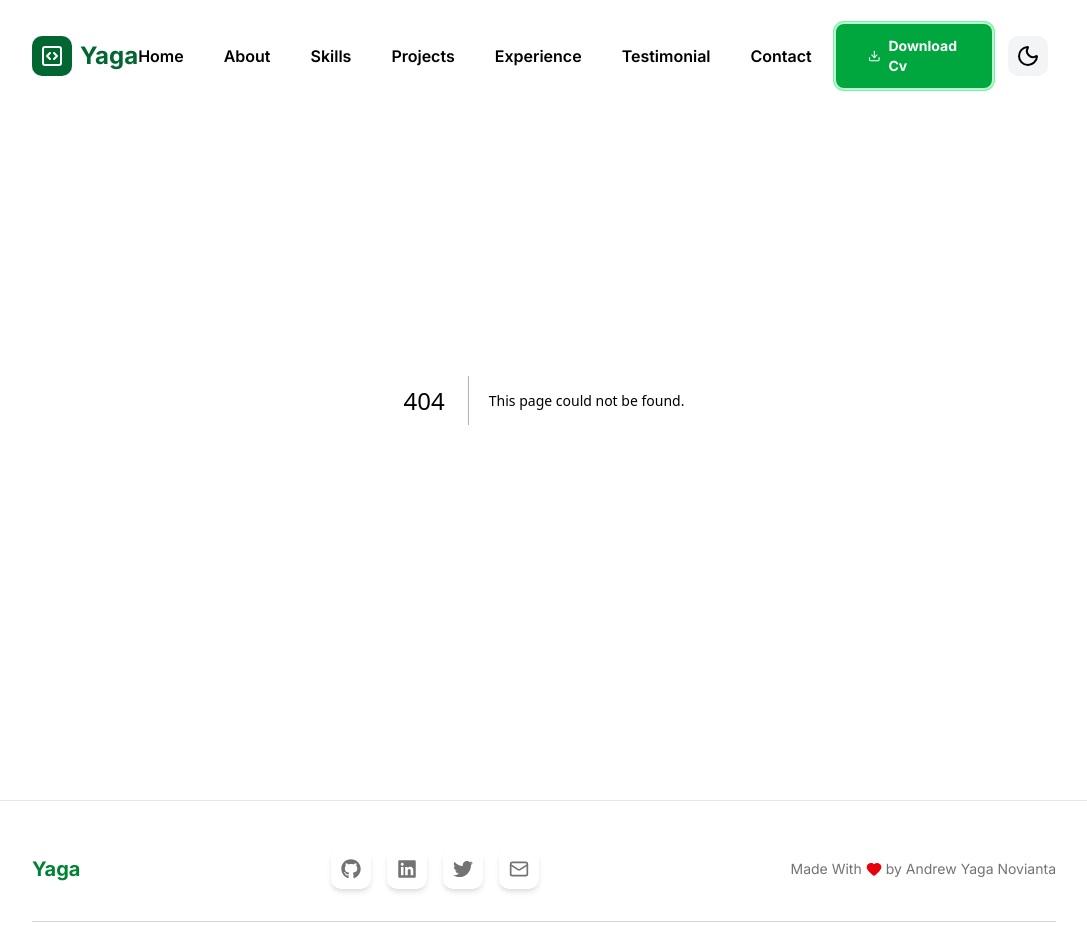
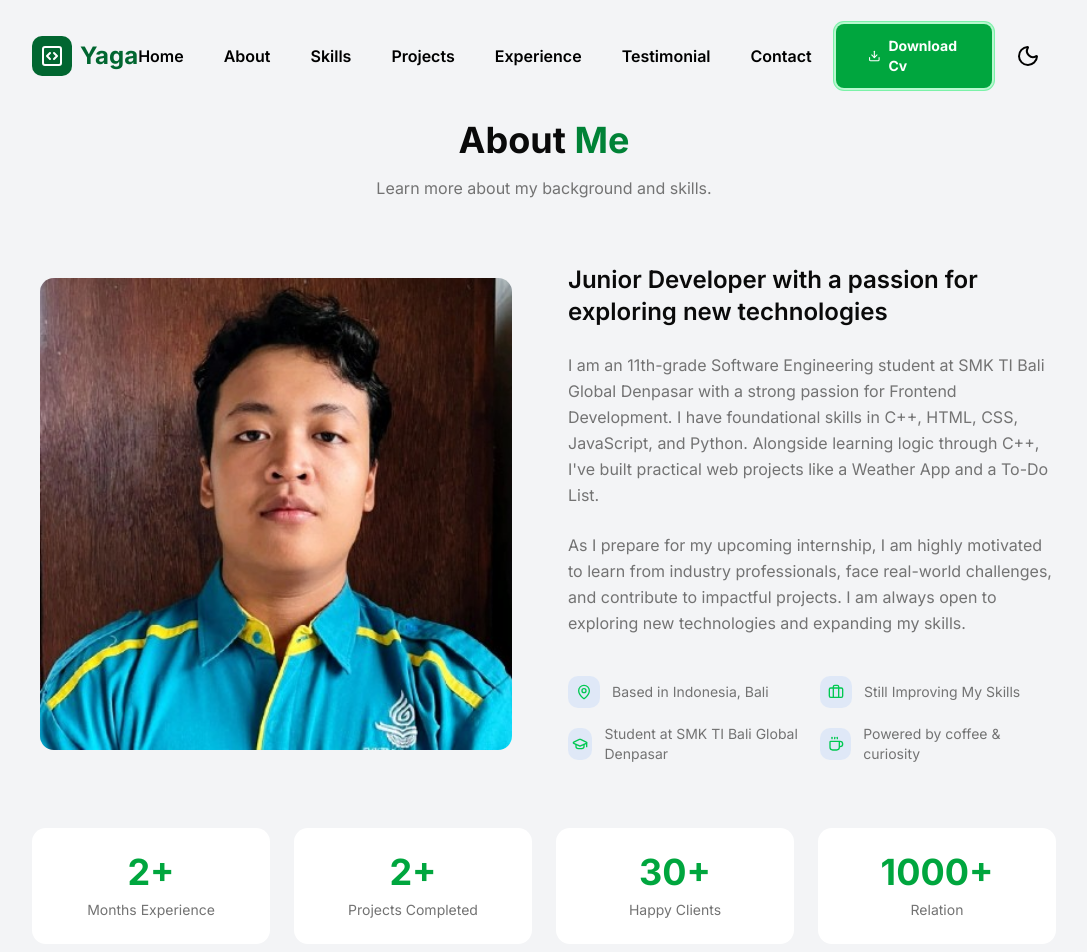
Before and after one commit to YagaAndrew/my-portofolio, a Next.js app: page /aboutpage in a window 1280 px wide. Before the commit this address had no page. Shown: the top 952 px of the page, without its empty margins (96-1183 px from the left). Built offline with nearby package versions, Linux system fonts and the light colour scheme.

Commit message:
feat: Add AboutPage

```diff
--- /dev/null
+++ b/app/aboutpage/page.tsx
@@ -0,0 +1,9 @@
+"use client";
+import AboutSection from "@/components/pages/aboutpage/AboutSection";
+import React from "react";
+
+const About = () => {
+  return <AboutSection />;
+};
+
+export default About;
--- /dev/null
+++ b/components/pages/aboutpage/AboutSection.tsx
@@ -0,0 +1,119 @@
+"use client";
+import React, { useEffect } from "react";
+import SectionHeading from "@/components/Helper/SectionHeading";
+import { highlights } from "@/data";
+import { stats } from "@/data";
+import Image from "next/image";
+
+import AOS, { init } from "aos";
+import "aos/dist/aos.css";
+
+const AboutSection = () => {
+  useEffect(() => {
+    const initAOS = async () => {
+      await import("aos");
+      AOS.init({
+        duration: 1000,
+        easing: "ease",
+        once: true,
+        anchorPlacement: "top-bottom",
+      });
+    };
+    initAOS();
+  }, []);
+
+  return (
+    <div className="py-30 bg-gray-100 dark:bg-gray-900">
+      {/* Section Heading */}
+      <SectionHeading
+        title1="About"
+        title2="Me"
+        description="Learn more about my background and skills."
+      />{" "}
+      <div className="grid w-[80%] mx-auto lg:grid-cols-2 gap-12 items-center">
+        {/* Image */}
+        <div
+          data-aos="fade-down"
+          data-aos-delay="0"
+          data-aos-anchor-placement="top-center"
+          className="relative"
+        >
+          <div className="aspect-square rounded-2xl overflow-hidden p-2">
+            <Image
+              src={"/Image/user.png"}
+              alt="profile"
+              width={700}
+              height={700}
+              className="w-full h-full object-center rounded-xl"
+            />
+          </div>
+        </div>
+        {/* Content */}
+        <div
+          data-aos="fade-left"
+          data-aos-delay="150"
+          data-aos-anchor-placement="top-center"
+          className="space-y-6"
+        >
+          <h3 className="text-2xl font-semibold">
+            Junior Developer with a passion for exploring new technologies
+          </h3>
+          <p className="text-muted-foreground leading-relaxed">
+            I am an 11th-grade Software Engineering student at SMK TI Bali
+            Global Denpasar with a strong passion for Frontend Development. I
+            have foundational skills in C++, HTML, CSS, JavaScript, and Python.
+            Alongside learning logic through C++, I&apos;ve built practical web
+            projects like a Weather App and a To-Do List.
+          </p>
+          <p className="text-muted-foreground leading-relaxed">
+            As I prepare for my upcoming internship, I am highly motivated to
+            learn from industry professionals, face real-world challenges, and
+            contribute to impactful projects. I am always open to exploring new
+            technologies and expanding my skills.
+          </p>
+          {/* Highlights */}
+          <div className="grid grid-cols-1 sm:grid-cols-2 gap-4 pt-4">
+            {highlights.map((item) => {
+              return (
+                <div
+                  key={item.text}
+                  className="flex items-center gap-3 text-sm"
+                >
+                  <div className="w-8 h-8 rounded-lg bg-blue-500/10 flex items-center justify-center">
+                    <item.icon className="w-4 h-4 text-green-500" />
+                  </div>
+                  <span className="text-muted-foreground">{item.text}</span>
+                </div>
+              );
+            })}
+          </div>
+        </div>
+      </div>
+      {/* stats */}
+      <div className="mt-16 w-[80%] mx-auto">
+        <div className="grid grid-cols-2 lg:grid-cols-4 gap-6">
+          {stats.map((stat) => {
+            return (
+              <div
+                data-aos="zoom-in"
+                data-aos-delay="150"
+                data-aos-anchor-placement="top-center"
+                key={stat.label}
+                className="bg-white dark:bg-gray-800 rounded-xl p-6 text-center"
+              >
+                <div className="text-3xl md:text-4xl font-bold text-green-600 mb-2">
+                  {stat.value}
+                </div>
+                <div className="text-sm text-muted-foreground">
+                  {stat.label}
+                </div>
+              </div>
+            );
+          })}
+        </div>
+      </div>
+    </div>
+  );
+};
+
+export default AboutSection;
```
